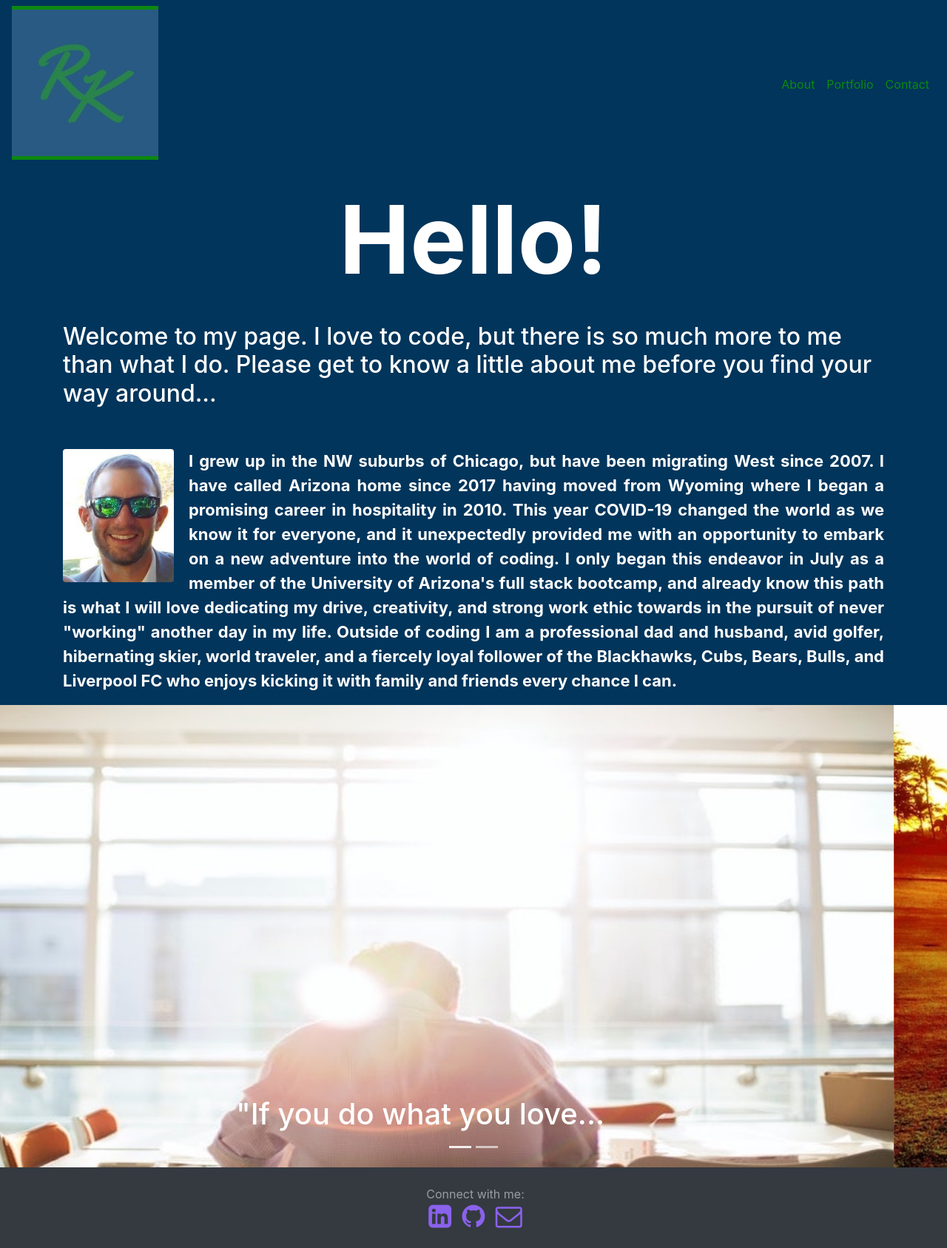
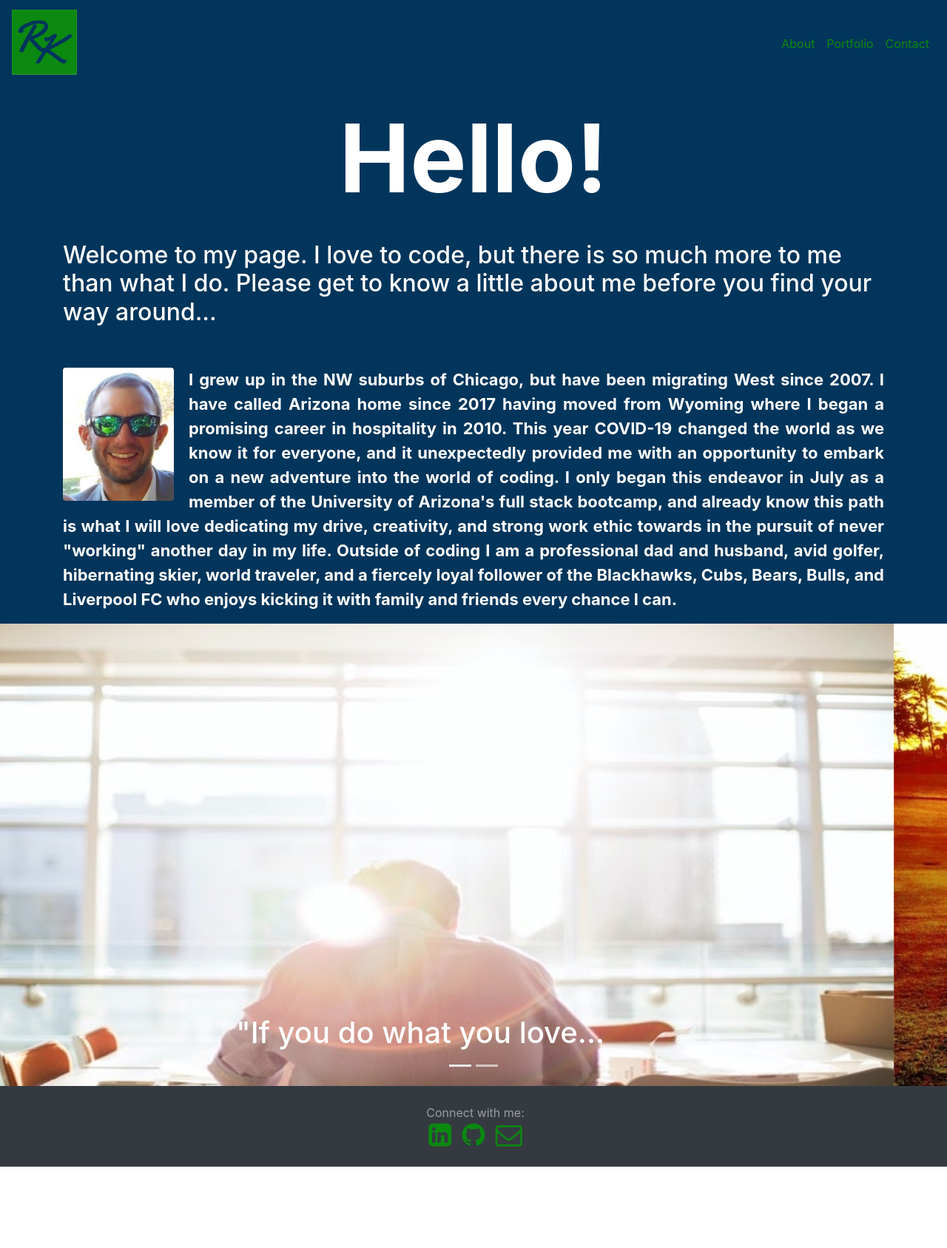
Before and after one commit to robkellen/Updated-Portfolio, a website: page index.html in a window 1280 px wide. Shown: the whole page at 74% size. After the commit the page ends 1577 px from the top, so only its background shows below. Drawn offline with nearby package versions, Linux system fonts and the light colour scheme.

Commit message:
updated logo in header and color for links in footer

```diff
--- a/index.css
+++ b/index.css
@@ -10,14 +10,7 @@
 .navbar-right {
   margin-left: auto;
 }
-/*Making background behind my name in navbar blue*/
-.navbar-brand {
-  background-color: #0b8911;
-}
-/*making my name font color white in nav bar*/
-.navbar-light .navbar-brand  {
-  color: white;
-}
+
 
 .nav-link {
   color: #0b8911 !important;
--- a/index.html
+++ b/index.html
@@ -22,7 +22,7 @@
   <body>
     <!--nav bar content-->
     <nav class="navbar navbar-expand-lg navbar-light trn">
-      <span class="navbar-brand mb-1 h1"><img src="./Assets/BrandLogo.jpeg" alt="brand logo"></span>
+      <span class="navbar-brand mb-1 h1"><a href="index.html"><img src="./Assets/BrandLogo.png" alt="brand logo"></a></span>
       <button
       class="navbar-toggler"
       type="button"
@@ -37,7 +37,7 @@
     <div class="collapse navbar-collapse" id="navbarSupportedContent">
       <ul class="nav navbar-nav navbar-right">
         <li class="nav-item-active">
-          <a class="nav-link" href="AboutMe.html">About</a>
+          <a class="nav-link" href="index.html">About</a>
         </li>
         <li class="nav-item">
           <a class="nav-link" href="Portfolio.html">Portfolio</a>
@@ -109,11 +109,11 @@
         <medium>Connect with me:</medium>
         <!--link to my LinkedIn page-->
         <ul class="list-group list-group-horizontal">
-        <a href="http://linkedin.com/in/robert-kellen-90a3951aa" target="_blank"><i id="linked-in" class="fa fa-linkedin-square" style="font-size:36px;color:#8a62ec"></i></a>
+        <a href="http://linkedin.com/in/robert-kellen-90a3951aa" target="_blank"><i id="linked-in" class="fa fa-linkedin-square" style="font-size:36px;color:#0b8911"></i></a>
         <!--Link to my GitHub page-->
-        <a href="https://github.com/robkellen" target="_blank"><i id="github" class="fa fa-github" style="font-size:36px;color:#8a62ec  "></i></a>
+        <a href="https://github.com/robkellen" target="_blank"><i id="github" class="fa fa-github" style="font-size:36px;color:#0b8911 "></i></a>
         <!--Link to my email-->
-        <a href="mailto:rob.h.kellen@gmail.com" target="_blank"><i id="email" class="fa fa-envelope-o" style="font-size:36px;color:#8a62ec"></i></a>
+        <a href="mailto:rob.h.kellen@gmail.com" target="_blank"><i id="email" class="fa fa-envelope-o" style="font-size:36px;color:#0b8911"></i></a>
       </ul>
       </div>
     </footer>
```
Also changed, not shown: Contact.html (+3 -3 lines), Portfolio.html (+3 -3 lines), Assets/BrandLogo.jpeg (deleted), Assets/BrandLogo.png (added), 2 other files.
